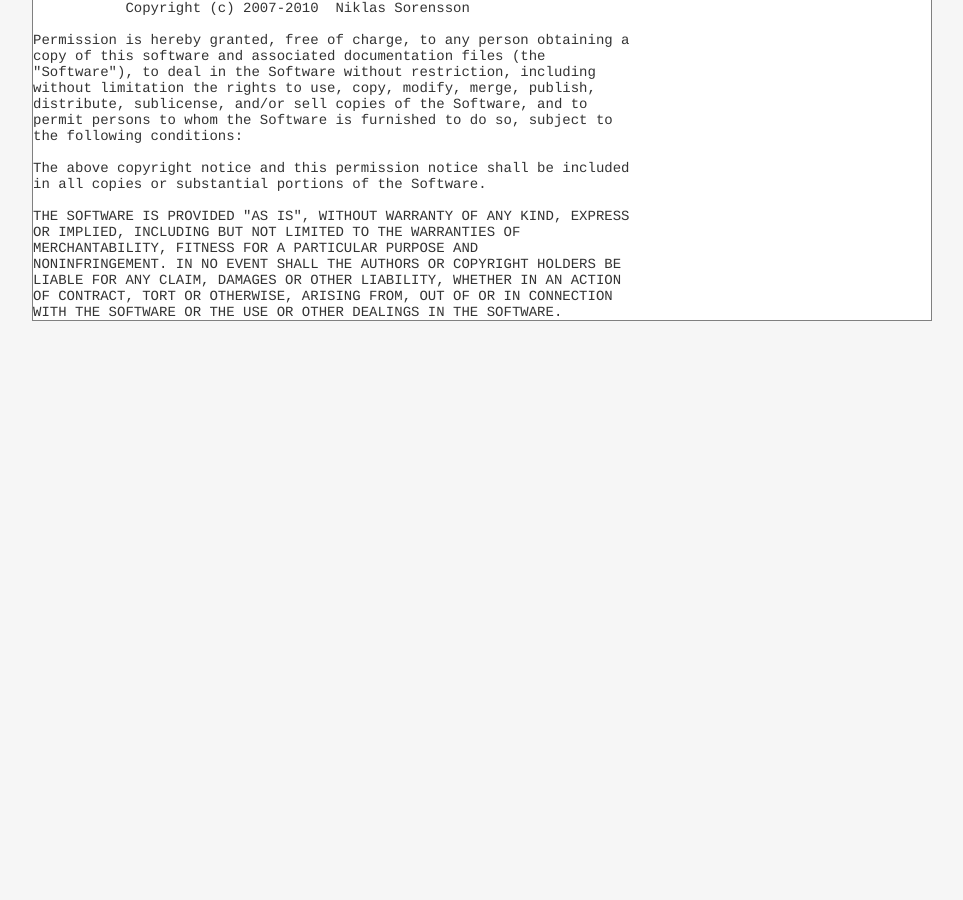
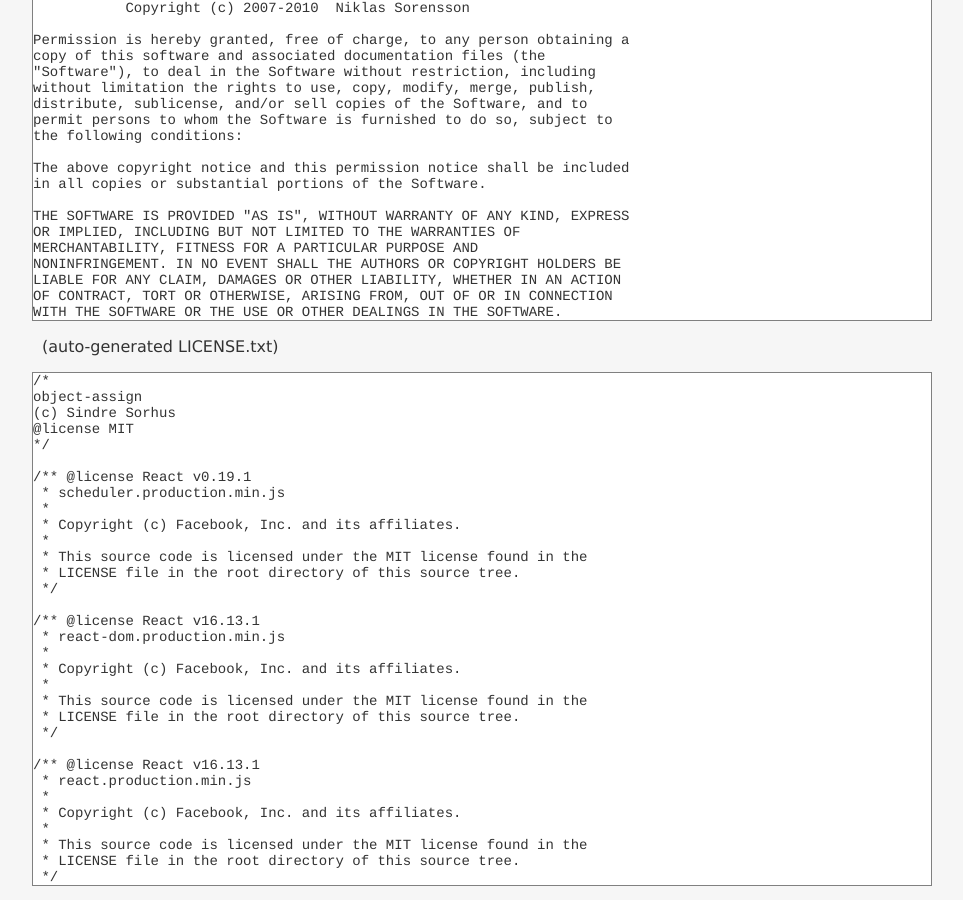
Before and after one commit to semiexp/semiexp.github.io, a Jekyll site: the page built from games/cspuz-solver/index.md, in a window 1280 px wide and 900 px high, scrolled down 1777 px. Shown: the whole window, without its empty margins (158-1121 px from the left). Built offline with Jekyll 4.4.1, drawn with Linux system fonts in a browser that asks for light colours; before the commit the page ends 2112 px from its top, so only the background shows below that.

Commit message:
add content of auto-generated LICENSE.txt for cspuz-solver

```diff
--- a/games/cspuz-solver/index.md
+++ b/games/cspuz-solver/index.md
@@ -108,3 +108,39 @@
 OF CONTRACT, TORT OR OTHERWISE, ARISING FROM, OUT OF OR IN CONNECTION
 WITH THE SOFTWARE OR THE USE OR OTHER DEALINGS IN THE SOFTWARE.
 </pre>
+
+(auto-generated LICENSE.txt)
+<pre>
+/*
+object-assign
+(c) Sindre Sorhus
+@license MIT
+*/
+
+/** @license React v0.19.1
+ * scheduler.production.min.js
+ *
+ * Copyright (c) Facebook, Inc. and its affiliates.
+ *
+ * This source code is licensed under the MIT license found in the
+ * LICENSE file in the root directory of this source tree.
+ */
+
+/** @license React v16.13.1
+ * react-dom.production.min.js
+ *
+ * Copyright (c) Facebook, Inc. and its affiliates.
+ *
+ * This source code is licensed under the MIT license found in the
+ * LICENSE file in the root directory of this source tree.
+ */
+
+/** @license React v16.13.1
+ * react.production.min.js
+ *
+ * Copyright (c) Facebook, Inc. and its affiliates.
+ *
+ * This source code is licensed under the MIT license found in the
+ * LICENSE file in the root directory of this source tree.
+ */
+</pre>
```
